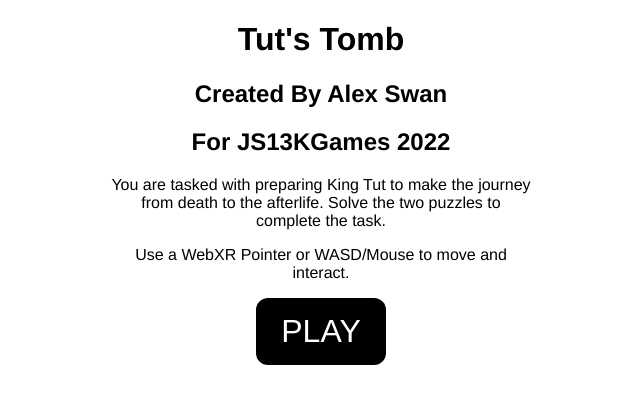
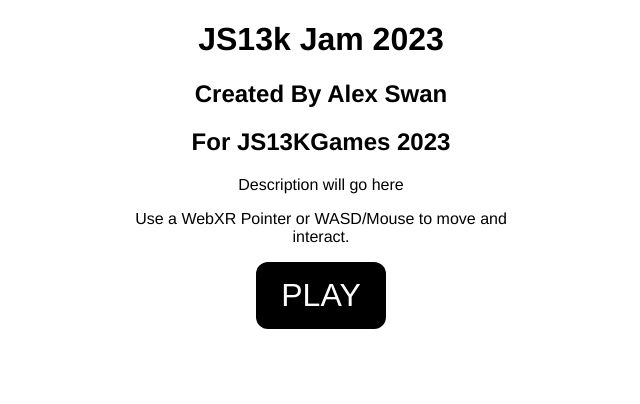
Before and after one commit to BoldBigflank/js13k-2023, a website: page index.html in a window 1280 px wide. Shown: the whole page, without its empty margins (319-959 px from the left). Drawn offline with Linux system fonts and the light colour scheme.

Commit message:
prep for 2023 entry

```diff
--- a/index.html
+++ b/index.html
@@ -14,7 +14,7 @@
             touch-action: none;
         }
     </style>
-    <title>Tut's Tomb</title>
+    <title>JS13k Jam 2023</title>
     <script src="https://js13kgames.com/webxr-src/2022/babylon.js"></script>
     <!-- <script src="https://preview.babylonjs.com/babylon.max.js"></script> -->
     <!-- <script src="https://preview.babylonjs.com/loaders/babylonjs.loaders.min.js"></script> -->
@@ -22,10 +22,10 @@
   </head>
   <body>
     <div id="intro" style="text-align:center;font-family:Helvetica, sans-serif;max-width: 420px;margin:0px auto;">
-      <h1>Tut's Tomb</h1>
+      <h1>JS13k Jam 2023</h1>
       <h2>Created By Alex Swan</h2>
-      <h2>For JS13KGames 2022</h2>
-      <p>You are tasked with preparing King Tut to make the journey from death to the afterlife. Solve the two puzzles to complete the task.</p>
+      <h2>For JS13KGames 2023</h2>
+      <p>Description will go here</p>
       <p>Use a WebXR Pointer or WASD/Mouse to move and interact.</p>
       <button id="playButton" style="color:white;background:black;border-radius:12px;padding:15px 25px;font-size:32px;border:0px solid black;">PLAY</button>
     </div>
--- a/package.json
+++ b/package.json
@@ -3,9 +3,9 @@
   "version": "1.0.0",
   "main": "index.js",
   "devDependencies": {
+    "@babel/eslint-parser": "^7.22.10",
     "@typescript-eslint/eslint-plugin": "^5.33.0",
     "@typescript-eslint/parser": "^5.33.0",
-    "babel-eslint": "^10.1.0",
     "copy-webpack-plugin": "^9.0.1",
     "ect-bin": "1.4.1",
     "eslint": "^8.22.0",
```
Also changed, not shown: docs/index.html (+1 -1 lines), src/index.ts (+7 -1 lines), README.md, 1 other file.
